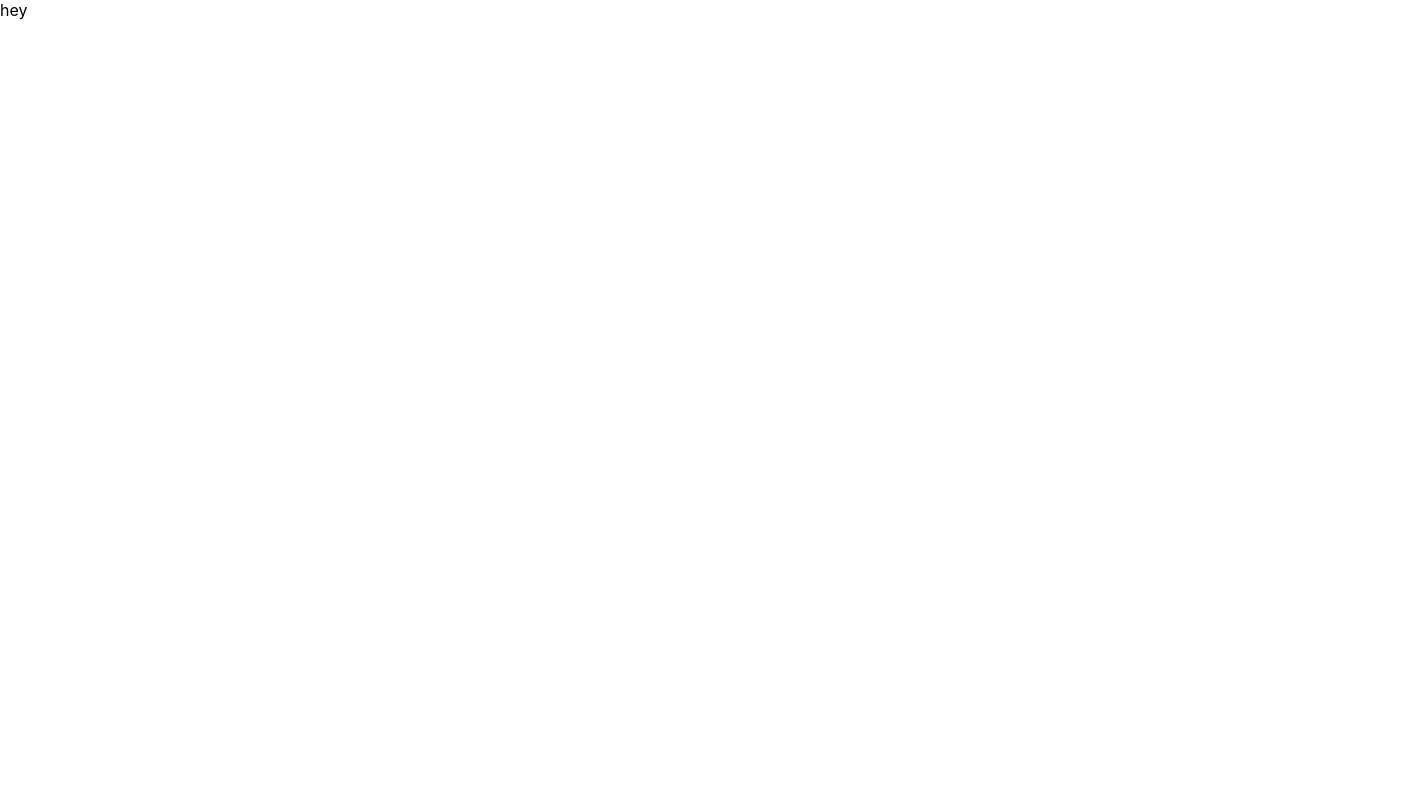
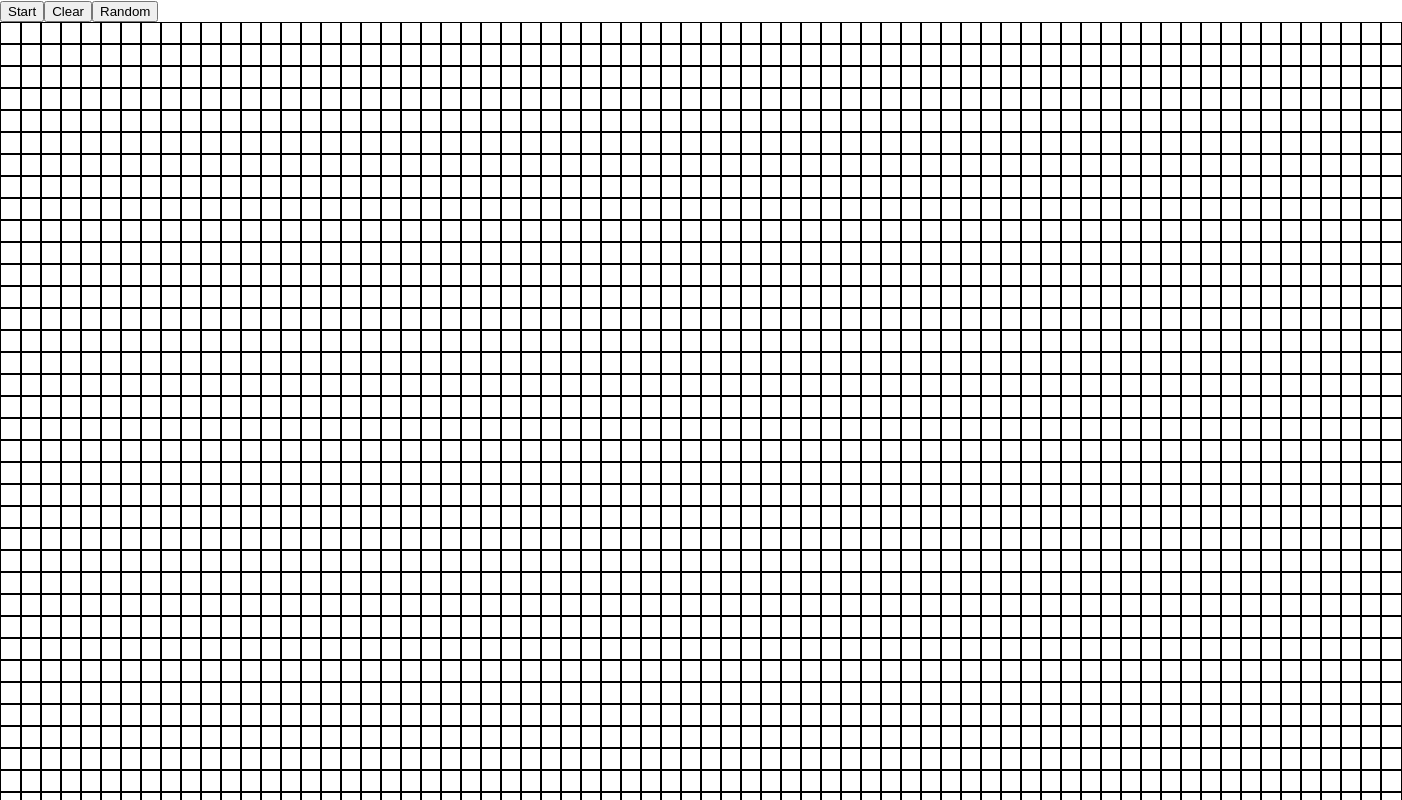
Before and after one commit to bloominstituteoftechnology/CS-Build-Week-1, a React (Create React App) app in the folder game-of-life/: page / in a window 1280 px wide. Shown: the top 800 px of the page, 1402 px wide, since content can reach past the window. Built offline with nearby package versions, Linux system fonts and the light colour scheme.

Commit message:
Finished basic functionality and clear/random

```diff
--- a/game-of-life/package.json
+++ b/game-of-life/package.json
@@ -10,6 +10,7 @@
     "@types/node": "^12.0.0",
     "@types/react": "^16.9.0",
     "@types/react-dom": "^16.9.0",
+    "immer": "^7.0.5",
     "react": "^16.13.1",
     "react-dom": "^16.13.1",
     "react-scripts": "3.4.1",
--- a/game-of-life/src/App.tsx
+++ b/game-of-life/src/App.tsx
@@ -1,21 +1,148 @@
-import React, { useState } from "react";
-
+import React, { useState, useCallback, useRef } from "react";
+import produce from "immer";
 import "./App.css";
 
 const numRows = 50;
 const numColumns = 70;
 
+//operations for checking neighbors across the grid
+const neighborOps = [
+  [0, 1],
+  [0, -1],
+  [1, -1],
+  [-1, 1],
+  [1, 1],
+  [-1, -1],
+  [1, 0],
+  [-1, 0],
+];
+
+const emptyGrid = () => {
+  const rows = [];
+  // creating the grid
+  for (let i = 0; i < numRows; i++) {
+    rows.push(Array.from(Array(numColumns), () => 0));
+  }
+  return rows;
+};
+
 function App() {
+  const [running, setRunning] = useState(false);
   const [grid, setGrid] = useState(() => {
-    const rows = [];
-    // creating the grid
-    for (let i = 0; i < numRows; i++) {
-      rows.push(Array.from(Array(numColumns), () => 0));
-    }
+    return emptyGrid();
   });
 
-  console.log(grid);
-  return <div>hey</div>;
+  //This gives us our current value for the running state while being mutable
+  const runningRef = useRef(running);
+  runningRef.current = running;
+
+  const runGame = useCallback(() => {
+    //If we are not running, end the function.
+    if (!runningRef.current) {
+      return;
+    }
+    //Otherwise, call the function recursively to update the state
+
+    setGrid((g) => {
+      // the current grid is set to g
+      return produce(g, (gridCopy) => {
+        for (let i = 0; i < numRows; i++) {
+          for (let j = 0; j < numColumns; j++) {
+            //Figure out how many neighbors each cell has
+            let neighbors = 0;
+            neighborOps.forEach(([x, y]) => {
+              const newI = i + x;
+              const newJ = j + y;
+              //check the bounds of your grid to make sure you don't go above or below
+              if (
+                newI >= 0 &&
+                newI < numRows &&
+                newJ >= 0 &&
+                newJ < numColumns
+              ) {
+                neighbors += g[newI][newJ];
+              }
+            });
+            //if the current cell is dead, but has 3 neighbors it comes alive
+            if (neighbors < 2 || neighbors > 3) {
+              gridCopy[i][j] = 0;
+            } else if (g[i][j] === 0 && neighbors === 3) {
+              gridCopy[i][j] = 1;
+            }
+          }
+        }
+      });
+    });
+
+    setTimeout(runGame, 800);
+  }, []);
+
+  return (
+    <>
+      {/*changes the state to determine whether the game is running or not*/}
+      <button
+        onClick={() => {
+          setRunning(!running);
+          if (!running) {
+            runningRef.current = true;
+            runGame();
+          }
+        }}
+      >
+        {running ? "Stop" : "Start"}
+      </button>
+      <button
+        onClick={() => {
+          setGrid(emptyGrid());
+        }}
+      >
+        Clear
+      </button>
+      <button
+        onClick={() => {
+          const rows = [];
+          for (let i = 0; i < numRows; i++) {
+            rows.push(
+              Array.from(Array(numColumns), () => (Math.random() > 0.8 ? 1 : 0))
+            );
+          }
+
+          setGrid(rows);
+        }}
+      >
+        Random
+      </button>
+      <div
+        style={{
+          display: "grid",
+          gridTemplateColumns: `repeat(${numColumns}, 20px`,
+        }}
+      >
+        {/* This creates the grid by mapping over our rows.
+      I is the index of our rows, c is the index of our columns  */}
+        {grid.map((rows, i) =>
+          rows.map((col, c) => (
+            <div
+              key={`${i}-${c}`}
+              //This sets the index of the clicked grid to 'alive'
+              onClick={() => {
+                const newGrid = produce(grid, (gridCopy) => {
+                  gridCopy[i][c] = grid[i][c] ? 0 : 1;
+                });
+                setGrid(newGrid);
+              }}
+              style={{
+                width: 20,
+                height: 20,
+                backgroundColor: grid[i][c] ? "green" : undefined,
+                border: "solid 1px black",
+              }}
+            />
+          ))
+        )}
+      </div>
+    </>
+  );
 }
 
 export default App;
```
Also changed, not shown: 1 other file (tests, documents, lock files or other folders).
